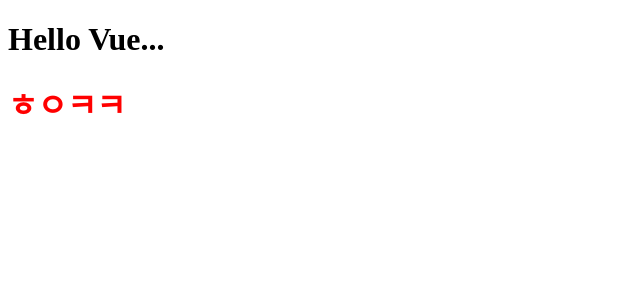
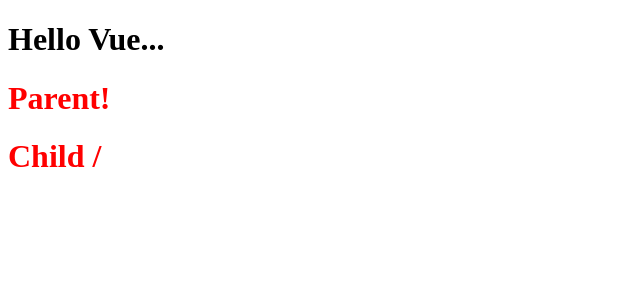
Before and after one commit to minsgy/Vue3_webpack_boilerplate, a Vue app: page / in a window 1280 px wide. Shown: the top 300 px of the page, without its empty margins (0-640 px from the left). Built offline with nearby package versions, Linux system fonts and the light colour scheme.

Commit message:
feat : provide-inject

```diff
--- a/src/App.vue
+++ b/src/App.vue
@@ -1,15 +1,22 @@
+<!-- Provide / inject 부모에서 후손으로! Store 개념과는 다르다. -->
 <template>
-  <h1>
+  <h1 @click="msg += '!!'">
     {{ msg }}
   </h1>
-  <Hello />
+  <Parent />
 </template>
 <script>
-import Hello from '~/components/Hello'
+import Parent from '~/components/Parent'
+import { computed } from 'vue'
 
 export default {
   components: {
-    Hello,
+    Parent
+  },
+  provide() {
+    return {
+      msg: computed(() => this.msg)
+    }
   },
   data() {
     return {
--- /dev/null
+++ b/src/components/Child.vue
@@ -0,0 +1,13 @@
+<template>
+  <h1>
+    Child / {{ msg.value }}
+  </h1>
+</template>
+<script>
+export default {
+ inject: ['msg'],
+ mounted() {
+  console.log(this.msg)
+ }
+}
+</script>
--- a/src/components/Hello.vue
+++ /dev/null
@@ -1,10 +0,0 @@
-<template>
-  <h1>ㅎㅇㅋㅋ</h1>
-</template>
-
-<style scoped lang="scss">
-$color: red;
-h1 {
-  color: $color;
-}
-</style>
--- /dev/null
+++ b/src/components/Parent.vue
@@ -0,0 +1,20 @@
+<template>
+  <h1>
+    Parent!
+  </h1>
+  <Child />
+</template>
+<script>
+import Child from './Child.vue'
+export default {
+ components: {
+  Child
+ }
+}
+</script>
+<style scoped lang="scss">
+ $color: red;
+ h1{
+  color: $color;
+ }
+</style>
```
